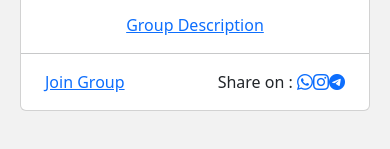
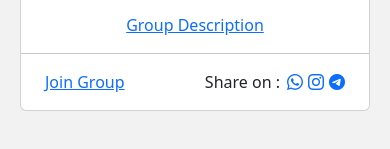
Before and after one commit to thecoolmaster137/groupgodownui, a React (Vite) app: page / in a window 390 px wide. Shown: the part 679-828 px from the top of the page. Built offline with nearby package versions, Linux system fonts and the light colour scheme.

Commit message:
responsiveness done

```diff
--- a/src/components/Contact/Contact.css
+++ b/src/components/Contact/Contact.css
@@ -1,14 +1,26 @@
-.contact-outer-div{
+.contact-outer-div {
   display: flex;
   flex-direction: row;
   justify-content: center;
   padding: 40px 0;
 }
 
-.contact-main-div{
+.contact-main-div {
   background-color: white;
   padding: 40px;
-    width: 60%;
+  width: 65%;
   box-shadow: 8px 8px 5px #e1e1e1;
   border-radius: 5px;
 }
+
+@media screen and (max-width: 500px) {
+  .contact-main-div {
+    width: 80%;
+  }
+}
+
+@media screen and (max-width: 360px) {
+  .contact-main-div {
+    width: 95%;
+  }
+}
--- a/src/components/Home/Home.css
+++ b/src/components/Home/Home.css
@@ -1,4 +1,4 @@
-.home-main-div{
+.home-main-div {
   gap: 50px;
   padding: 20px;
   display: flex;
@@ -6,7 +6,7 @@
   align-items: center;
 }
 
-.select-div{
+.select-div {
   width: 40%;
   gap: 7px;
   display: flex;
@@ -14,26 +14,36 @@
   align-items: stretch;
 }
 
-.select-div div{
+.select-div div {
   line-height: 1.7;
   display: flex;
   flex-direction: column;
 }
 
-.card-body{
+.card-body {
   gap: 40px;
   display: flex;
   align-items: center;
   flex-direction: row;
 }
 
-.heading-div{
+.heading-div {
   display: flex;
   flex-direction: column;
 }
 
-.heading-div div{
+.heading-div div {
   gap: 15px;
   display: flex;
   flex-direction: row;
 }
+
+.social-icons-p {
+  display: flex;
+  gap: 7px;
+}
+
+.social-icons-div {
+  display: flex;
+  gap: 5px;
+}
--- a/src/components/Home/Home.jsx
+++ b/src/components/Home/Home.jsx
@@ -1,10 +1,14 @@
 import React from "react";
 import "./Home.css";
+import AddGroup from "../AddGroup/AddGroup";
+
 export default function Home() {
   return (
     <div className="home-main-div">
       <div className="add-btn-div">
-        <button className="btn btn-success">+ Add Groups</button>
+        <button className="btn btn-success" onClick={AddGroup}>
+          + Add Groups
+        </button>
       </div>
       <div className="select-div">
         <div>
@@ -65,8 +69,9 @@ export default function Home() {
         </div>
         <div className="ps-4 pe-4 d-flex justify-content-between">
           <a href="#">Join Group </a>
-          <p>
+          <p className="social-icons-p">
             Share on :{" "}
+            <div className="social-icons-div">
               <a href="#">
                 <i class="bi bi-whatsapp"></i>
               </a>
@@ -76,6 +81,7 @@ export default function Home() {
               <a href="#">
                 <i class="bi bi-telegram"></i>
               </a>
+            </div>
           </p>
         </div>
       </div>
--- a/src/components/Privacy/Privacy.css
+++ b/src/components/Privacy/Privacy.css
@@ -1,15 +1,15 @@
-body{
+body {
   background: #f2f2f2;
   box-sizing: border-box;
 }
 
-.outer-div{
+.outer-div {
   display: flex;
   flex-direction: row;
   justify-content: center;
   padding: 20px;
 }
-.privacy-main-div{
+.privacy-main-div {
   background-color: white;
   padding: 40px;
   width: 95%;
```
Also changed, not shown: src/assets/bg.jpg (added), src/components/Privacy/bg.jpg (added). Lines whose indentation alone changed are shown as unchanged.
